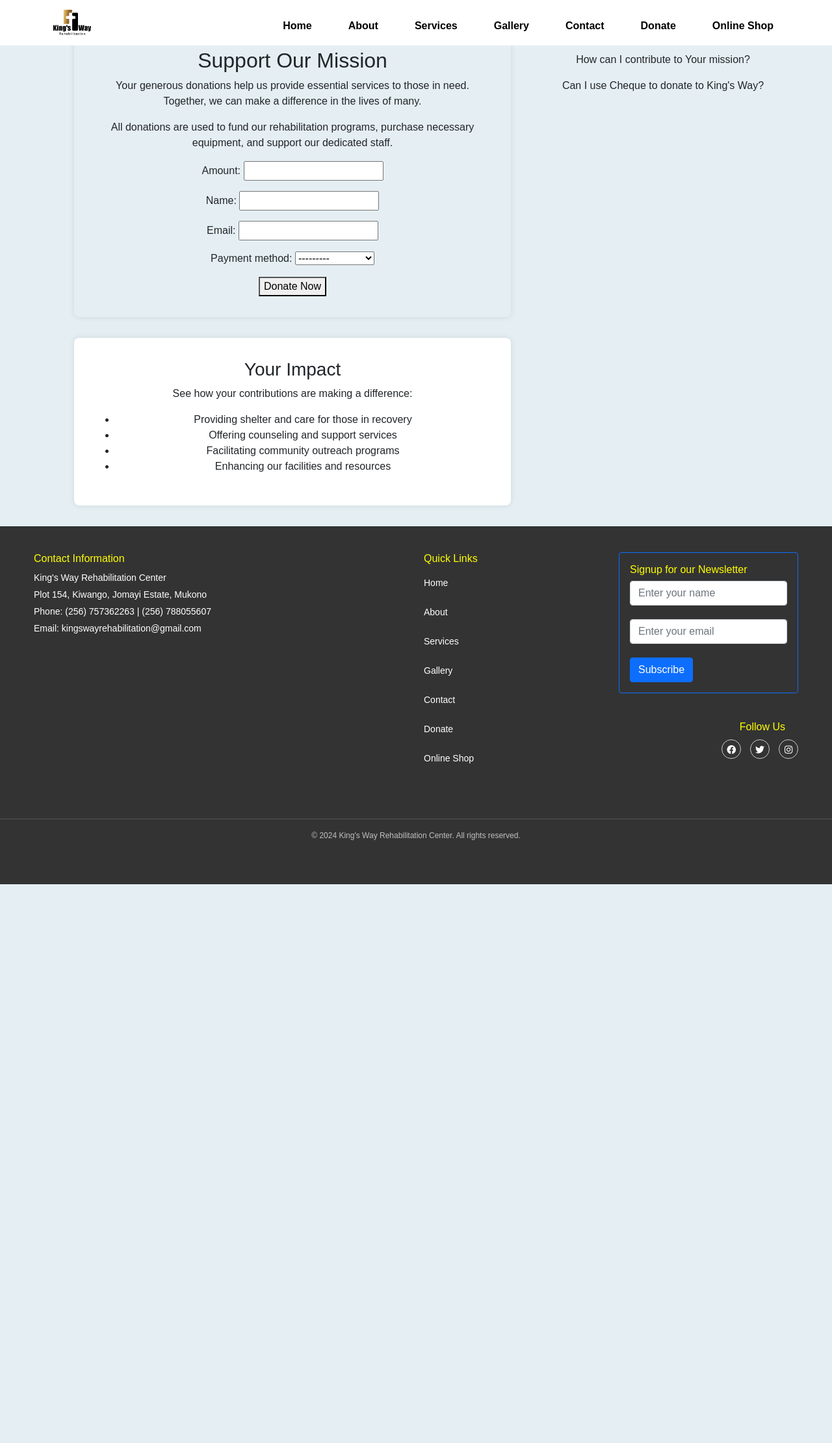
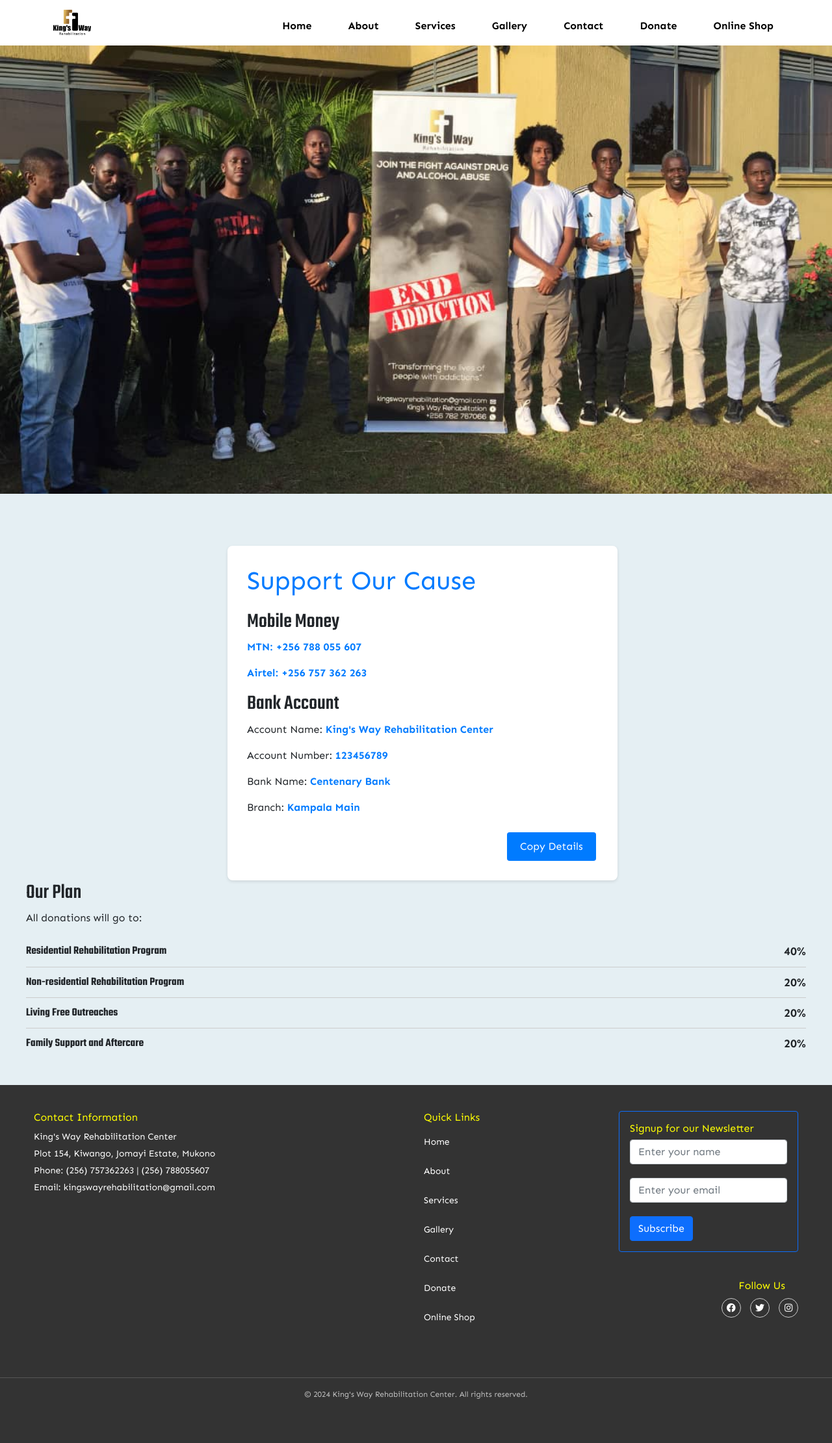
Before and after one commit to daphine-1207/King-s_Way_Rehabilitation_Center_Website, a Django app: page /donate/ in a window 1280 px wide. Shown: the whole page at 65% size. Before the commit the page ends 1361 px from the top, so only its background shows below. Run offline with Django 5.2, Linux system fonts and the light colour scheme.

Commit message:
added something on the donate page

```diff
--- a/KingsWayApp/templates/base.html
+++ b/KingsWayApp/templates/base.html
@@ -7,13 +7,14 @@
     <meta name="viewport" content="width=device-width, initial-scale=1.0">
     <title>King's Way Rehabilitation Center</title>
     <link href="https://fonts.googleapis.com/css2?family=Teko:wght@400;500;600&display=swap" rel="stylesheet">
+    <link href="https://fonts.googleapis.com/css2?family=Sen:wght@400;700&display=swap" rel="stylesheet">
     <link href="https://cdn.jsdelivr.net/npm/bootstrap@5.0.2/dist/css/bootstrap.min.css" rel="stylesheet">
     <link rel="stylesheet" href="https://cdnjs.cloudflare.com/ajax/libs/font-awesome/6.0.0-beta3/css/all.min.css">
 </head>
 <style>
     /* Basic styling for the body and container */
     body {
-        font-family: Arial, sans-serif;
+        font-family: 'Sen', sans-serif;
         margin: 0;
         padding: 0;
         background-color: rgb(229, 239, 243);
--- a/KingsWayApp/templates/donate.html
+++ b/KingsWayApp/templates/donate.html
@@ -3,97 +3,163 @@
 {% block content %}
 
 <style>
-
     main {
         padding: 2rem;
+        margin-top: 60px;
     }
 
-.donate-section {
-    background-color: rgb(229, 239, 243);
-    padding: 2rem;
-    margin-bottom: 2rem;
-    border-radius: 8px;
-    box-shadow: 0 0 10px rgba(0, 0, 0, 0.1);
-    margin-top: 10px;
+    h2 {
+        font-family: 'Teko', sans-serif;
     }
 
-.donation-form {
-    display: flex;
-    flex-direction: column;
+    .impact-plan-container {
+        margin-left: 40px;
+        margin-right: 40px;
+        margin-bottom: 40px;
     }
 
-.donation-form label {
-    margin-bottom: 0.5rem;
+    .plan-item {
+        display: flex;
+        justify-content: space-between;
+        padding: 10px 0;
+        border-bottom: 1px solid #ccc;
     }
 
-.donation-form input, .donation-form select {
-    margin-bottom: 1rem;
-    padding: 0.5rem;
-    border: 1px solid #ccc;
-    border-radius: 4px;
+    .plan-item:last-child {
+        border-bottom: none;
     }
 
-.donation-form button {
-    padding: 0.7rem;
-    border: none;
-    background-color: #333;
-    color: #fff;
-    cursor: pointer;
-    border-radius: 4px;
+    .plan-title {
+        font-size: 1.1em;
+        font-weight: bold;
+        font-family: 'Teko', sans-serif;
     }
 
-.donation-form button:hover {
-    background-color: #555;
+    .plan-percentage {
+        font-size: 1.1em;
+        font-weight: bold;
     }
 
-.impact-section {
-    background-color: #fff;
-    padding: 2rem;
-    border-radius: 8px;
-    box-shadow: 0 0 10px rgba(0, 0, 0, 0.1);
+    .hero {
+        position: relative;
+        background-image: url('../static/images/king\'s_way_pic1.jpg');
+        background-size: cover;
+        background-position: center;
+        height: 95vh;
+        /* Adjust height as needed */
+        display: flex;
+        align-items: center;
+        justify-content: center;
+        margin-top: 0;
+        /* Adjusted to remove extra space */
     }
 
+    .hero::after {
+        content: '';
+        position: absolute;
+        top: 0;
+        left: 0;
+        right: 0;
+        bottom: 0;
+        z-index: 1;
+    }
+
+    .donate {
+        max-width: 600px;
+        margin-left: 350px;
+        margin-top: 80px;
+        padding: 20px;
+        background-color: white;
+        padding: 30px;
+        border-radius: 8px;
+        box-shadow: 0 2px 5px rgba(0, 0, 0, 0.1);
+    }
+    h1 {
+        color: #007bff;
+        margin-bottom: 20px;
+    }
+
+    .highlight {
+        font-weight: bold;
+        color: #007bff;
+    }
+
+    .copy-button {
+        margin-top: 10px;
+        margin-left: 400px;
+        padding: 10px 20px;
+        background-color: #007bff;
+        color: white;
+        border: none;
+        border-radius: 4px;
+        cursor: pointer;
+    }
+
+    .copy-button:hover {
+        background-color: #0056b3;
+    }
 
 </style>
 
-    <div class="container text-center">
-        <div class="row">
-          <div class="col-8">
-            <main>
-                <section class="donate-section">
-                    <h2>Support Our Mission</h2>
-                    <p>Your generous donations help us provide essential services to those in need. Together, we can make a difference in the lives of many.</p>
-                    <p>All donations are used to fund our rehabilitation programs, purchase necessary equipment, and support our dedicated staff.</p>
+<div class="hero"></div>
 
-                    <form method="POST">
-                        {% csrf_token %}
-                        {{ form.as_p }}
-                        <button type="submit">Donate Now</button>
-                    </form>
-                </section>
+<div class="donate">
+    <h1>Support Our Cause</h1>
+    <div class="section">
+        <h2>Mobile Money</h2>
+        <p class="highlight">MTN: +256 788 055 607</p>
+        <p class="highlight">Airtel: +256 757 362 263</p>
+    </div>
+    <div class="section">
+        <h2>Bank Account</h2>
+        <p>Account Name: <span class="highlight">King's Way Rehabilitation Center</span></p>
+        <p>Account Number: <span class="highlight">123456789</span></p>
+        <p>Bank Name: <span class="highlight">Centenary Bank</span></p>
+        <p>Branch: <span class="highlight">Kampala Main</span></p>
+    </div>
+    <button class="copy-button" onclick="copyToClipboard()">Copy Details</button>
+</div>
 
-                <section class="impact-section">
-                    <h3>Your Impact</h3>
-                    <p>See how your contributions are making a difference:</p>
-                    <ul>
-                        <li>Providing shelter and care for those in recovery</li>
-                        <li>Offering counseling and support services</li>
-                        <li>Facilitating community outreach programs</li>
-                        <li>Enhancing our facilities and resources</li>
-                    </ul>
-                </section>
-            </main>
-
+<div class="impact-plan-container">
+    <div class="donation-plan">
+        <h2>Our Plan</h2>
+        <p>All donations will go to:</p>
+        <div class="plan-item">
+            <div class="plan-title">Residential Rehabilitation Program</div>
+            <div class="plan-percentage">40%</div>
         </div>
-          <div class="col-4" class="question">
-           <p>Questions</p>
-           <p>What does my donations to King's Way do?</p>
-           <p>How can I contribute to Your mission?</p>
-           <p>Can I use Cheque to donate to King's Way?</p>
-
+        <div class="plan-item">
+            <div class="plan-title">Non-residential Rehabilitation Program</div>
+            <div class="plan-percentage">20%</div>
+        </div>
+        <div class="plan-item">
+            <div class="plan-title">Living Free Outreaches</div>
+            <div class="plan-percentage">20%</div>
+        </div>
+        <div class="plan-item">
+            <div class="plan-title">Family Support and Aftercare</div>
+            <div class="plan-percentage">20%</div>
         </div>
     </div>
 </div>
 
+<script>
+    function copyToClipboard() {
+        const text = `
+            Mobile Money:
+            MTN: +256 123 456 789
+            Airtel: +256 987 654 321
+
+            Bank Account:
+            Account Name: Charity Organization
+            Account Number: 123456789
+            Bank Name: Example Bank
+            Branch: Kampala Main
+        `;
+        navigator.clipboard.writeText(text)
+            .then(() => alert('Details copied to clipboard!'))
+            .catch(err => alert('Failed to copy details.'));
+    }
+</script>
 
 {% endblock %}
```
Also changed, not shown: KingsWayApp/templates/index.html (+3 -15 lines). Lines whose indentation alone changed are shown as unchanged.
